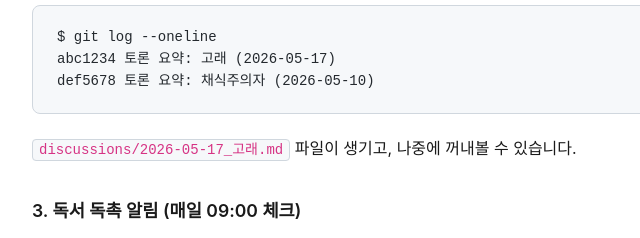
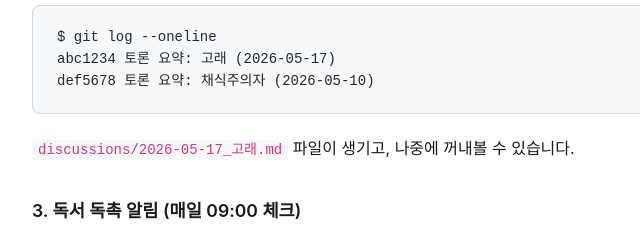
Before and after one commit to seogii1004-cpu/my-ai-agent-v1, a website: page doc/reading_blog.html in a window 1280 px wide. Shown: the part 6780-7018 px from the top of the page, 218-858 px from the left. Drawn offline with Linux system fonts and the light colour scheme.

Commit message:
인라인 코드 테두리 제거 — 문장 내 위아래 선 제거

```diff
--- a/doc/reading_blog.html
+++ b/doc/reading_blog.html
@@ -44,7 +44,6 @@
     }
     p code, li code {
       background: #f6f8fa;
-      border: 1px solid #d0d7de;
       padding: 2px 6px;
       border-radius: 4px;
       font-size: 0.875em;
```
